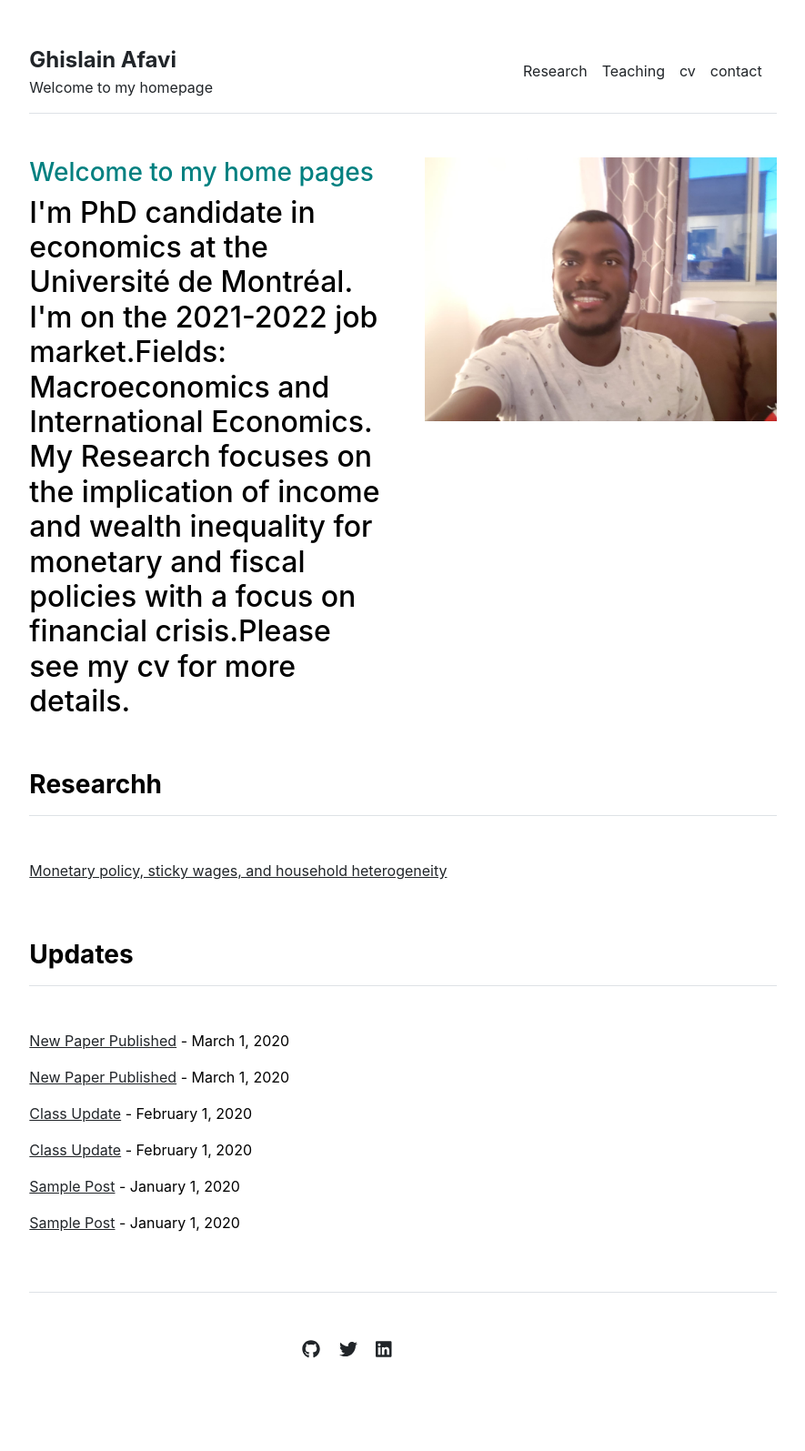
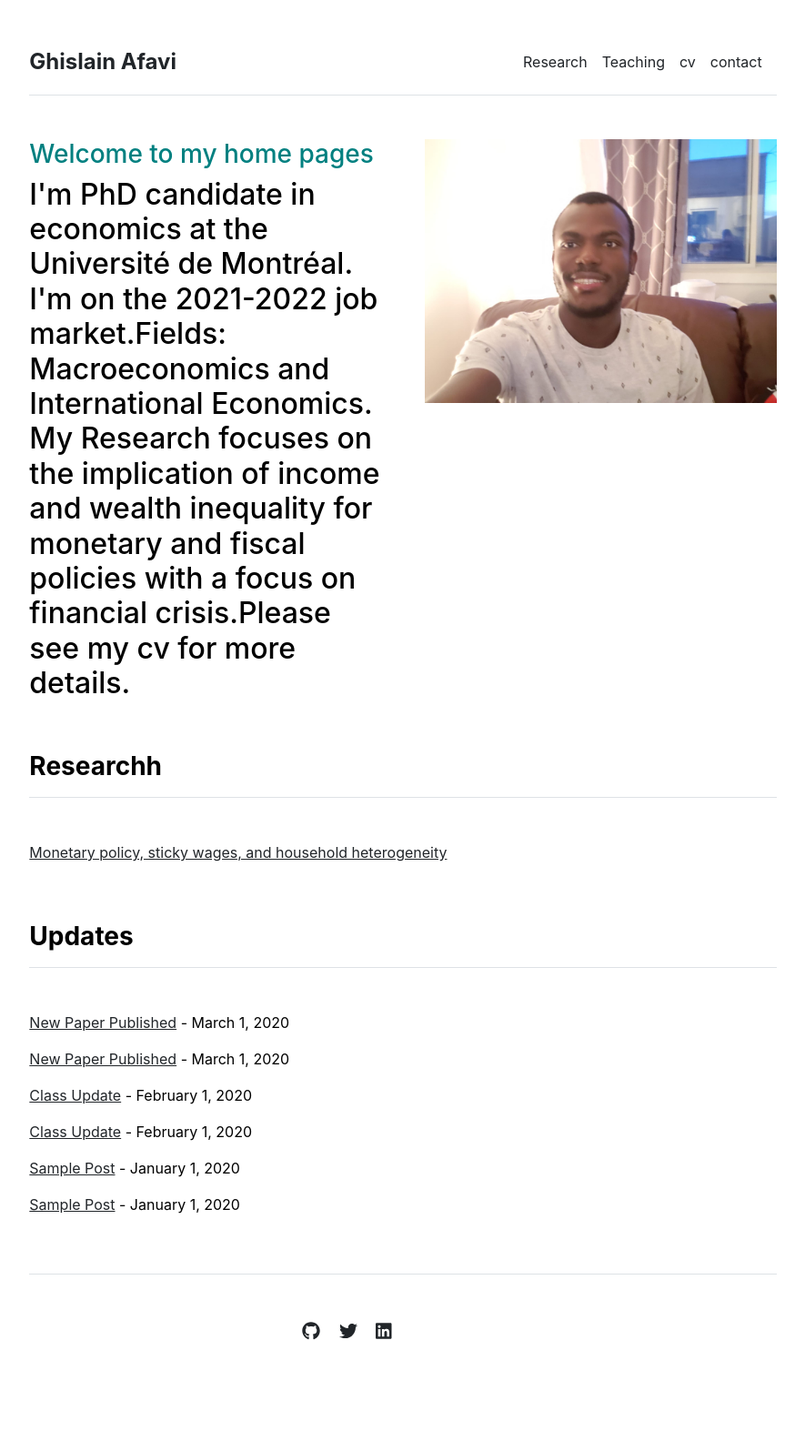
Before and after one commit to ghislainafavi/ghislainafavi.github.io, a Jekyll site: the page built from index.md, in a window 1280 px wide. Shown: the whole page at 91% size, without its empty margins (197-1082 px from the left). Built offline with Jekyll 4.4.1, drawn with Linux system fonts in a browser that asks for light colours.

Commit message:
Update _config.yml

```diff
--- a/_config.yml
+++ b/_config.yml
@@ -1,4 +1,4 @@
 url: "" # the base hostname & protocol for your site, e.g. http://example.com
 baseurl: "" # the subpath of your site, e.g. /blog
 title: "Ghislain Afavi" # the name of your site, e.g. ACME Corp.
-description: "Welcome to my homepage"
+description: ""
```
